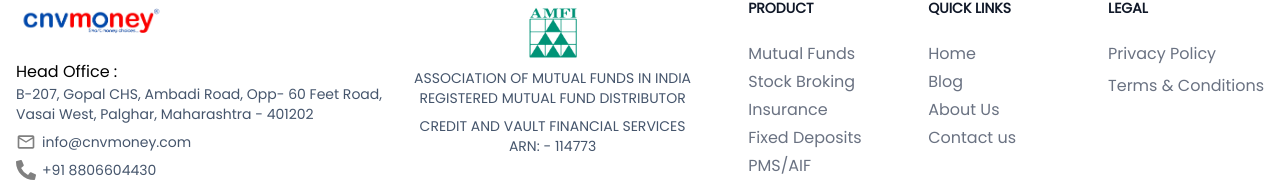
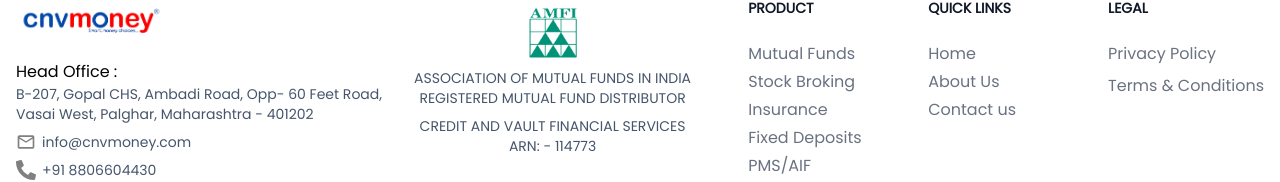
Before and after one commit to cnv-nilesh/cnvmoney-website-updated, a Next.js app: page /PrivacyPolicy in a window 1280 px wide. Shown: the part 4626-4808 px from the top of the page. Built offline with nearby package versions, Linux system fonts and the light colour scheme.

Commit message:
LINKS UPDATED

```diff
--- a/src/app/components/footer/Footer.jsx
+++ b/src/app/components/footer/Footer.jsx
@@ -109,34 +109,18 @@
               </h2>
               <ul className="text-gray-500 dark:text-gray-400 font-medium">
                 <li className="mb-1">
-                  <a
-                    href="https://github.com/themesberg/flowbite"
-                    className="hover:underline "
-                  >
+                  <a href="/" className="hover:underline ">
                     Home
                   </a>
                 </li>
+
                 <li className="mb-1">
-                  <a
-                    href="https://discord.gg/4eeurUVvTy"
-                    className="hover:underline"
-                  >
-                    Blog
-                  </a>
-                </li>
-                <li className="mb-1">
-                  <a
-                    href="https://discord.gg/4eeurUVvTy"
-                    className="hover:underline"
-                  >
+                  <a href="/About" className="hover:underline">
                     About Us
                   </a>
                 </li>
                 <li className="mb-1">
-                  <a
-                    href="https://discord.gg/4eeurUVvTy"
-                    className="hover:underline"
-                  >
+                  <a href="/Contact" className="hover:underline">
                     Contact us
                   </a>
                 </li>
--- a/src/app/navbar/Navbar.jsx
+++ b/src/app/navbar/Navbar.jsx
@@ -190,7 +190,7 @@
         {/* Mobile Menu */}
         <div
           className={clsx(
-            "md:hidden transition-all duration-300 overflow-hidden",
+            "md:hidden transition-all duration-300 overflow-auto",
             isOpen ? "max-h-screen mt-2" : "max-h-0"
           )}
         >
```
